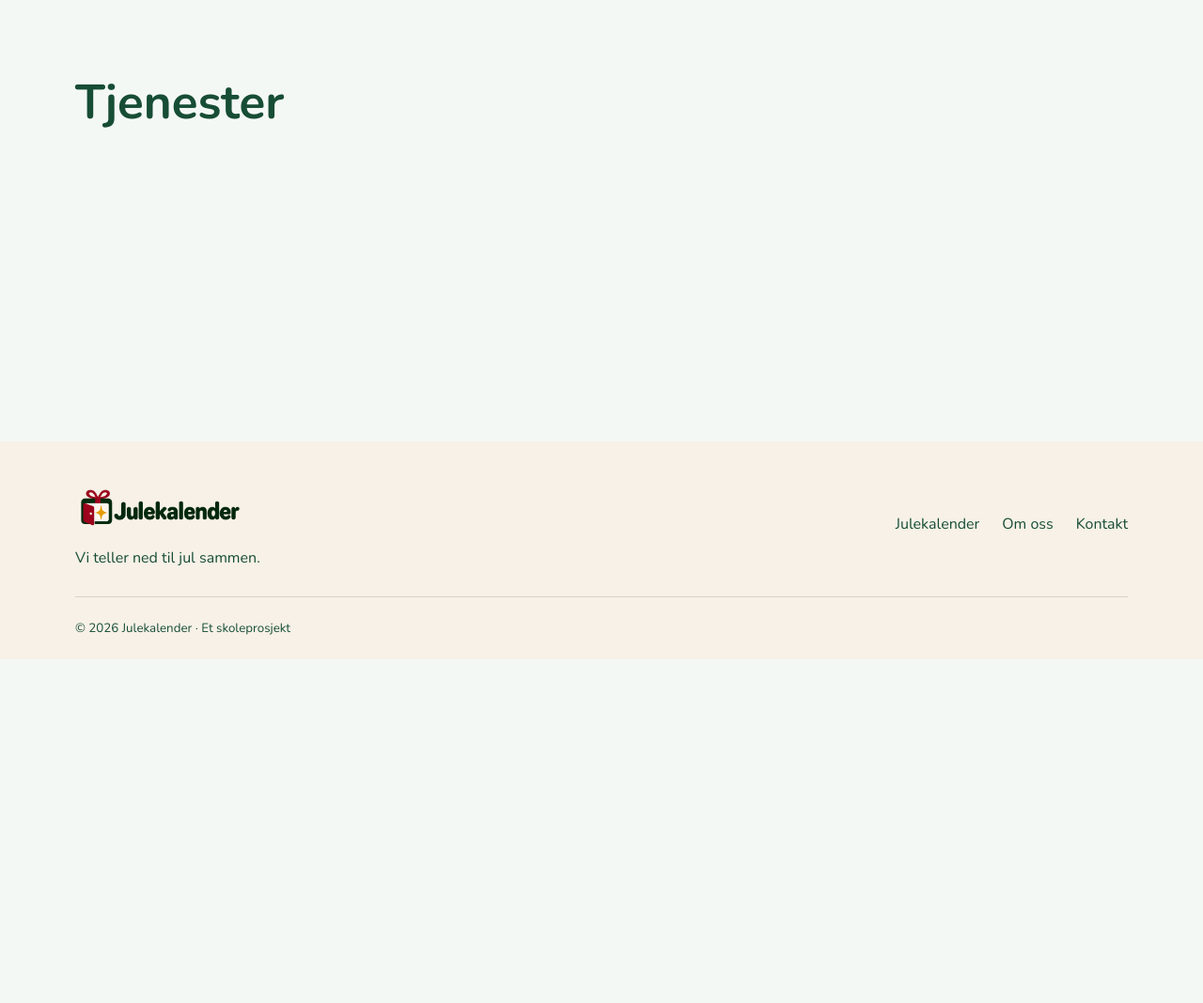
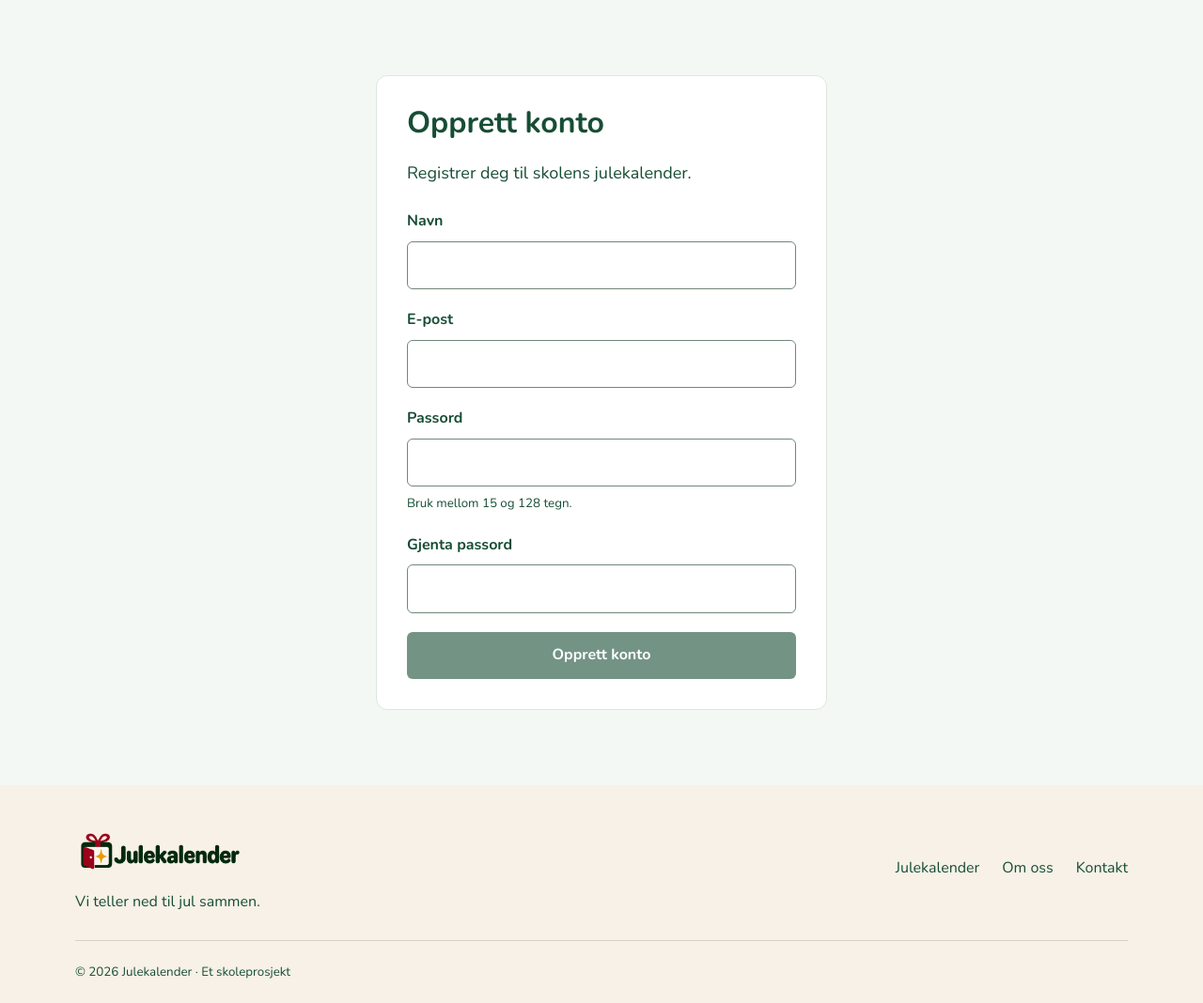
Before and after one commit to prizrak2342-svg/julecalendar, a Node server app: page /service in a window 1280 px wide. Shown: the part 98-1166 px from the top of the page at 94% size. Before the commit the page ends 800 px from the top, so only its background shows below. Run offline with Node 20, Linux system fonts and the light colour scheme; some libraries are stand-ins or nearby versions.

Commit message:
Add MongoDB session store and registration form
Sessions are stored in MongoDB via connect-mongo with secure cookie
settings. The registration page has name, e-mail and password fields;
submission stays disabled until the server handler exists.

Co-Authored-By: Claude Opus 5.5 <noreply@anthropic.com>

```diff
--- /dev/null
+++ b/public/css/log.css
@@ -0,0 +1,65 @@
+/* Registration form. */
+.auth-card {
+    width: 100%;
+    max-width: 480px;
+    margin-inline: auto;
+    padding: clamp(20px, 4vw, 32px);
+    background-color: #ffffff;
+    border: 1px solid #dce7df;
+    border-radius: 12px;
+}
+
+.auth-card h1 {
+    font-size: 2rem;
+}
+
+.auth-card .auth-description {
+    margin-bottom: 24px;
+}
+
+.auth-form {
+    display: grid;
+    gap: 20px;
+}
+
+.form-field {
+    display: grid;
+    gap: 8px;
+}
+
+.form-field label {
+    font-weight: 700;
+}
+
+.form-field input {
+    width: 100%;
+    min-width: 0;
+    padding: 12px;
+    border: 1px solid #728779;
+    border-radius: 6px;
+    background-color: #ffffff;
+    color: #174d35;
+    font: inherit;
+}
+
+.form-field input:focus-visible,
+.auth-button:focus-visible {
+    outline: 3px solid #174d35;
+    outline-offset: 3px;
+}
+
+.auth-button {
+    min-height: 48px;
+    padding: 12px 20px;
+    border: none;
+    border-radius: 6px;
+    background-color: #174d35;
+    color: #ffffff;
+    font: inherit;
+    font-weight: 700;
+}
+
+.auth-button:disabled {
+    opacity: 0.6;
+    cursor: not-allowed;
+}
--- a/views/partials/head.ejs
+++ b/views/partials/head.ejs
@@ -3,6 +3,9 @@
     <meta name="viewport" content="width=device-width, initial-scale=1.0">
     <title><%= title %> · Skolens julekalender</title>
     <link rel="stylesheet" href="/css/style.css">
+    <% if (activePage === 'service' || activePage === 'register') { %>
+        <link rel="stylesheet" href="/css/log.css">
+    <% } %>
     <% if (activePage === 'calendar') { %>
         <link rel="stylesheet" href="/css/calendar.css">
     <% } %>
--- a/views/service.ejs
+++ b/views/service.ejs
@@ -4,10 +4,74 @@
 <body>
     <%- include('partials/header') %>
     <main id="main-content" class="section" tabindex="-1">
-        <div class="container">
-            <h1>Tjenester</h1>
-            <!-- Page content will be added later. -->
-        </div>
+        <section class="auth-card" aria-labelledby="register-title">
+            <h1 id="register-title">Opprett konto</h1>
+            <p class="auth-description">
+                Registrer deg til skolens julekalender.
+            </p>
+
+            <form class="auth-form" action="/register" method="post">
+                <div class="form-field">
+                    <label for="name">Navn</label>
+
+                    <input
+                        id="name"
+                        name="name"
+                        type="text"
+                        autocomplete="name"
+                        minlength="2"
+                        maxlength="80"
+                        required
+                    >
+
+                </div>
+
+                <div class="form-field">
+                    <label for="email">E-post</label>
+                    <input
+                        id="email"
+                        name="email"
+                        type="email"
+                        autocomplete="email"
+                        maxlength="254"
+                        required
+                    >
+                </div>
+
+                <div class="form-field">
+                    <label for="password">Passord</label>
+                    <input
+                        id="password"
+                        name="password"
+                        type="password"
+                        autocomplete="new-password"
+                        minlength="15"
+                        maxlength="128"
+                        aria-describedby="password-help"
+                        required
+                    >
+                    <small id="password-help">
+                        Bruk mellom 15 og 128 tegn.
+                    </small>
+                </div>
+                <div class="form-field">
+                    <label for="confirmPassword">Gjenta passord</label>
+                    <input
+                        id="confirmPassword"
+                        name="confirmPassword"
+                        type="password"
+                        autocomplete="new-password"
+                        minlength="15"
+                        maxlength="128"
+                        required
+                    >
+                </div>
+                <!-- Enable submission when the registration handler is ready. -->
+                <button class="auth-button" type="submit" disabled>
+                    Opprett konto
+                </button>
+            </form>
+        </section>
     </main>
     <%- include('partials/footer') %>
 </body>
```
Also changed, not shown: config/session.js (added, +38 -0 lines).
